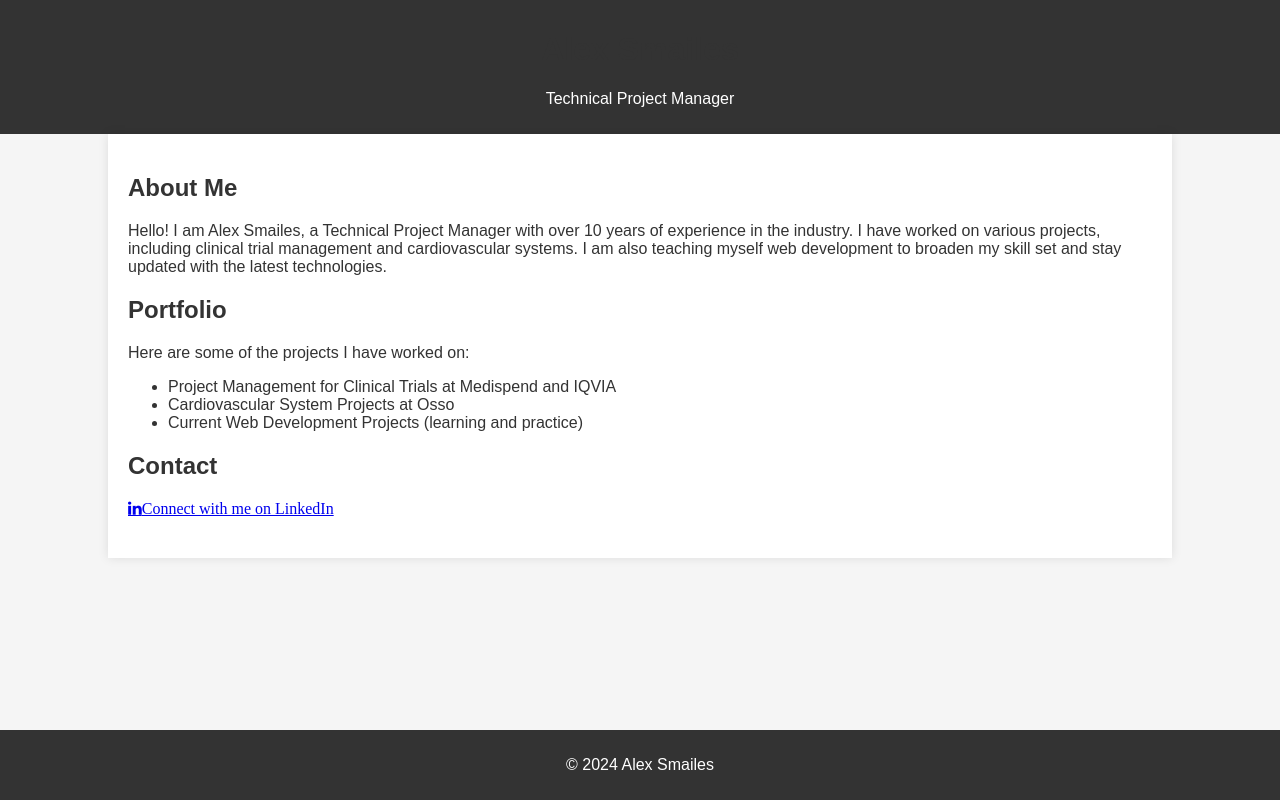
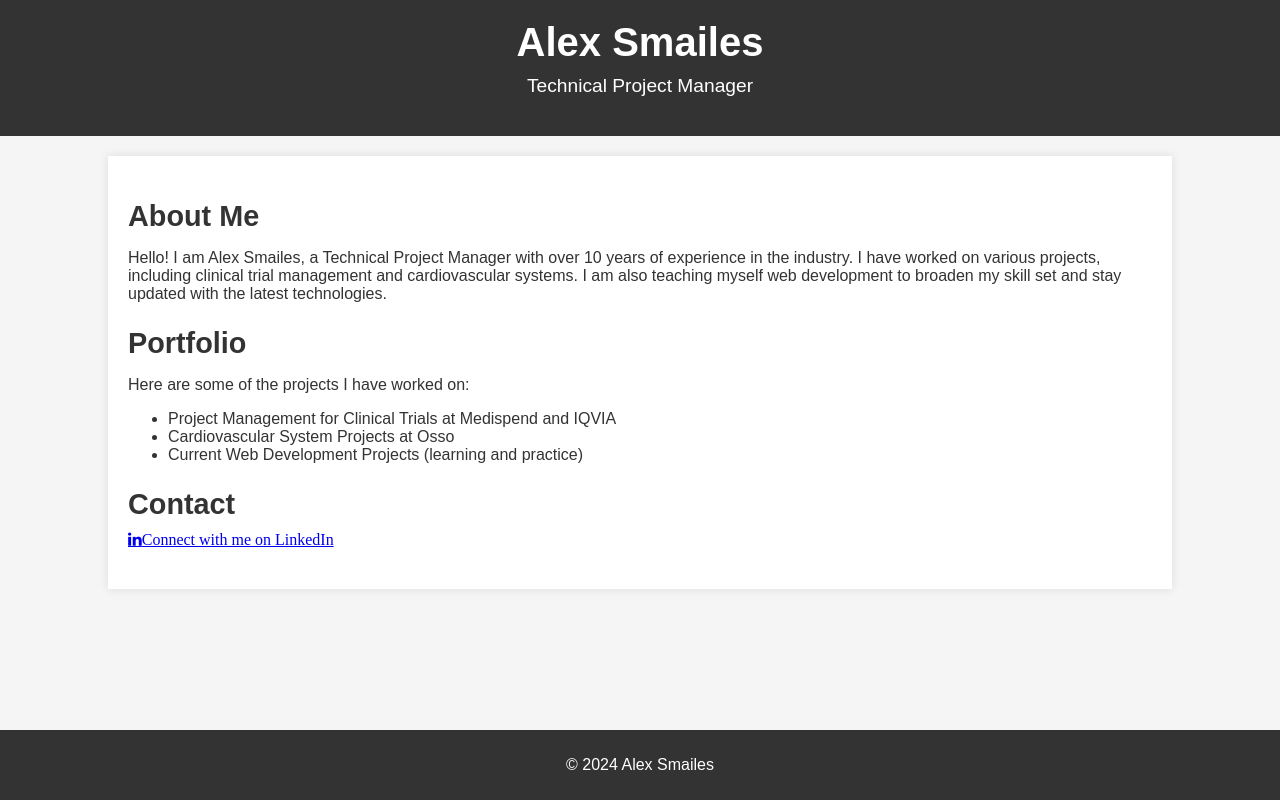
Before and after one commit to asmailes/asmailes.github.io, a plain HTML site: page index.html in a window 1280 px wide. Drawn offline with Linux system fonts and the light colour scheme.

Commit message:
Update styles.css

```diff
--- a/styles.css
+++ b/styles.css
@@ -9,20 +9,33 @@ body {
 header {
     background-color: #333;
     color: #fff;
-    padding: 10px 0;
+    padding: 20px 0;
     text-align: center;
+}
+
+header h1 {
+    font-size: 2.5em; /* Increase the font size */
+    font-weight: bold; /* Make the font bold */
+    margin: 0;
+}
+
+header p {
+    font-size: 1.2em; /* Slightly larger font for the tagline */
+    margin-top: 10px;
 }
 
 .container {
     width: 80%;
-    margin: 0 auto;
+    margin: 20px auto;
     padding: 20px;
     background-color: #fff;
     box-shadow: 0 0 10px rgba(0, 0, 0, 0.1);
 }
 
-h1, h2 {
+h2 {
     color: #333;
+    font-size: 1.8em; /* Increase the font size of section headers */
+    margin-bottom: 10px;
 }
 
 .section {
```
